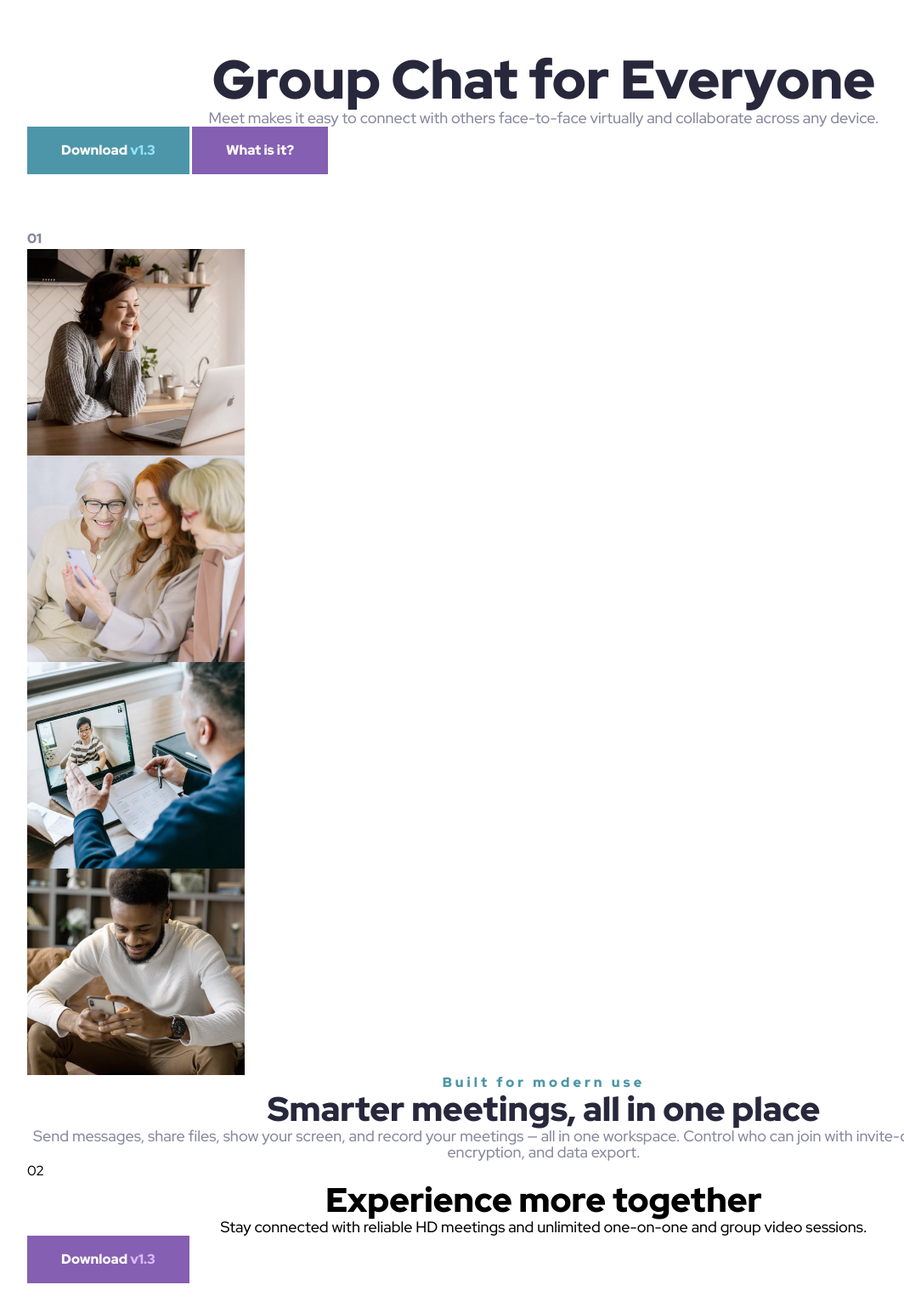
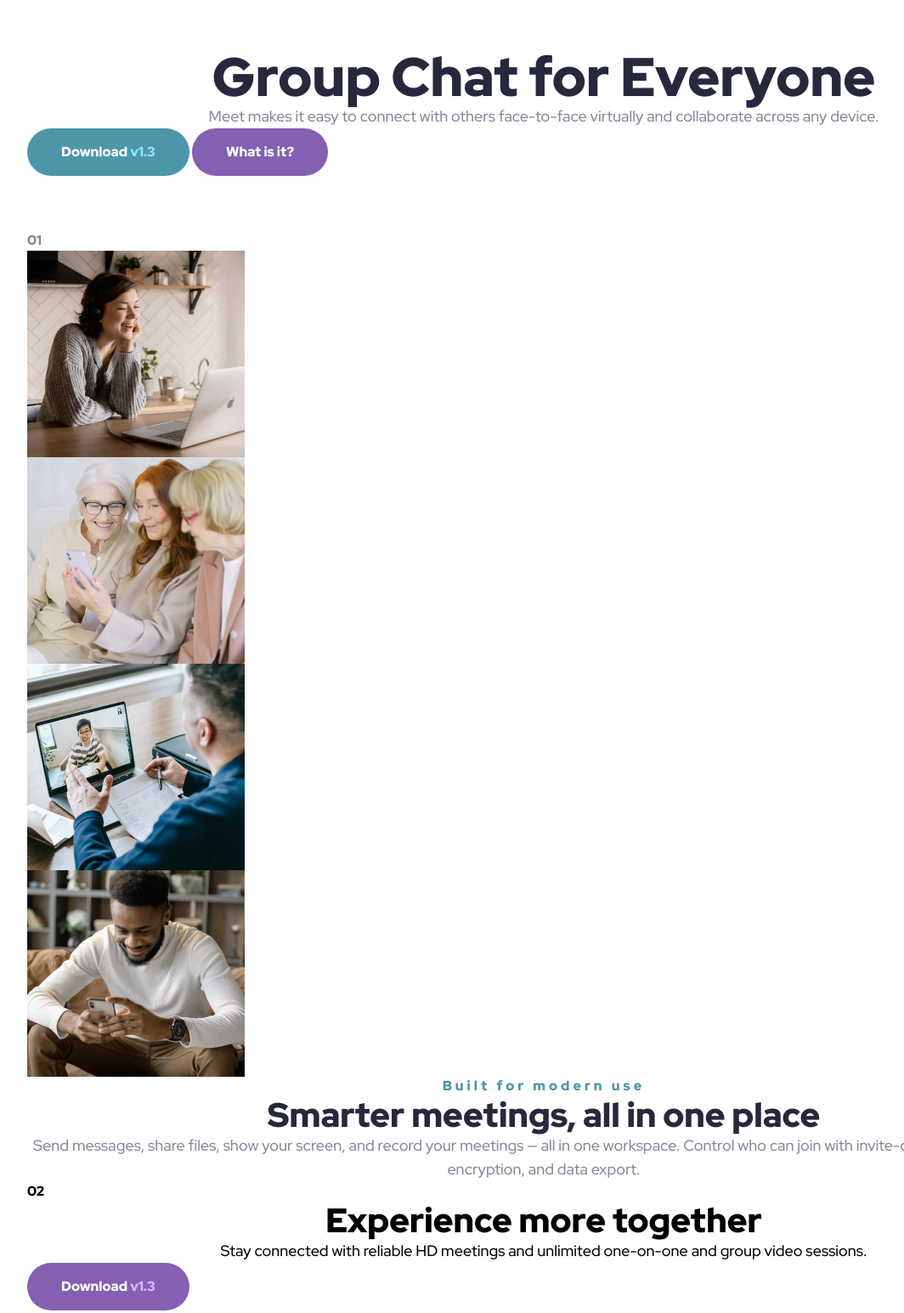
Before and after one commit to totibor/meet-landing-page, a website: page index.html in a window 1280 px wide. Shown: the part 520-2065 px from the top of the page at 85% size, without its empty margins (0-1064 px from the left). Drawn offline with Linux system fonts and the light colour scheme.

Commit message:
Chage text styles to tailwind components

```diff
--- a/index.html
+++ b/index.html
@@ -17,15 +17,14 @@
   </header>
   <main>
     <section class="pt-16 pb-8 md:pb-16">
-      <div class="-mx-16"><img src="./assets/tablet/image-hero.png" class="mx-auto mb-12 md:mb-18" alt="" /></div>
-      <div class="">
-        <h1 class="text-preset-1 text-slate-900">
-          Group Chat for Everyone
-        </h1>
+      <div class="-mx-16">
+        <img src="./assets/tablet/image-hero.png" class="mx-auto mb-12 md:mb-18" alt="" />
+      </div>
+      <div>
+        <h1 class="text-preset-1 text-slate-900">Group Chat for Everyone</h1>
         <p class="text-preset-4 text-slate-600">
           Meet makes it easy to connect with others face-to-face virtually and
-          collaborate across any device.
-        </p>
+          collaborate across any device.</p>
         <div class="">
           <button class="btn text-preset-5 bg-cyan-600 text-white">
             Download <span class="text-cyan-300">v1.3</span>
@@ -62,7 +61,7 @@
     </section>
   </main>
   <footer>
-    <div>02</div>
+    <div class="text-preset-5">02</div>
     <div class="">
       <h2 class="text-preset-2">Experience more together</h2>
       <p class="text-preset-4">
--- a/input.css
+++ b/input.css
@@ -16,45 +16,39 @@
   --font-red-hat: "Red Hat Display", sans-serif;
 }
 
+@layer base {
+  html {
+    line-height: 1.1;
+  }
+}
+
 @layer components {
   .text-preset-1 {
-    font-weight: var(--font-weight-black);
-    font-size: 4rem;
-    line-height: 1.1;
-    text-align: center;
+    @apply text-[2.5rem] md:text-5xl lg:text-[4rem];
+    @apply font-black text-center;
   }
 
   .text-preset-2 {
-    font-weight: var(--font-weight-black);
-    font-size: 2.5rem;
-    line-height: 1.1;
-    text-align: center;
+    @apply text-[2rem] md:text-[36px] lg:text-[2.5rem];
+    @apply font-black text-center;
   }
 
   .text-preset-3 {
-    font-weight: var(--font-weight-black);
-    font-size: 1rem;
-    line-height: 1.1;
-    letter-spacing: 4px;
-    text-align: center;
-    /* text-transform: uppercase; */
+    @apply text-[0.75rem] md:text-sm lg:text-[1rem];
+    @apply font-black text-center tracking-[4px];
   }
 
   .text-preset-4 {
-    font-weight: var(--font-weight-medium);
-    font-size: 1.125rem;
-    line-height: 1.1;
-    text-align: center;
+    @apply text-base lg:text-lg;
+    @apply font-medium text-center;
   }
 
   .text-preset-5 {
-    font-weight: var(--font-weight-black);
-    font-size: 1rem;
-    line-height: 1.5;
+    @apply text-base;
+    @apply font-black leading-[1.5];
   }
 
   .btn {
-    padding-inline: 40px;
-    padding-block: 16px;
+    @apply px-10 py-4 rounded-4xl;
   }
 }
```
Also changed, not shown: output.css.
